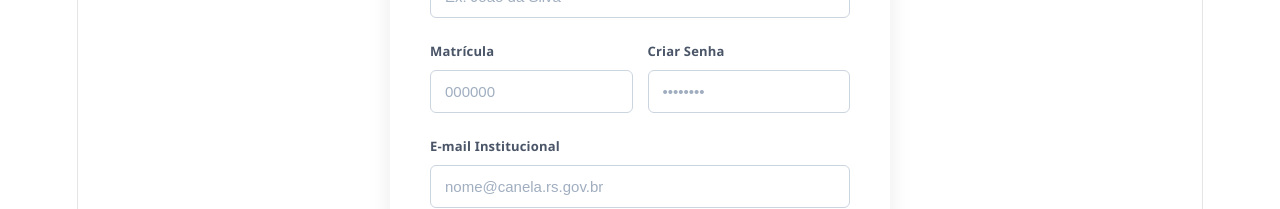
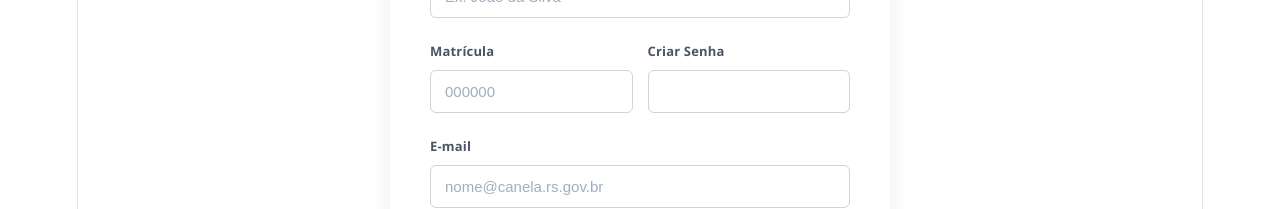
Before and after one commit to smenegas/access-control, a React (Vite) app: page /new-account in a window 1280 px wide. Shown: the part 287-496 px from the top of the page. Built offline with nearby package versions, Linux system fonts and the light colour scheme; no server answers.

Commit message:
Code adjustments.

```diff
--- a/src/components/new-account/new-account.jsx
+++ b/src/components/new-account/new-account.jsx
@@ -99,7 +99,7 @@ export default function NewAccount({ aoVoltarLogin }) {
             <div className="input-group">
               <label htmlFor="password">Criar Senha</label>
               <input
-                id="password" type="password" placeholder="••••••••" required
+                id="password" type="password" required
                 className="login-input"
                 onChange={e => setFormData({...formData, password: e.target.value})}
                 disabled={loading}
@@ -108,7 +108,7 @@ export default function NewAccount({ aoVoltarLogin }) {
           </div>
 
           <div className="input-group">
-            <label htmlFor="email">E-mail Institucional</label>
+            <label htmlFor="email">E-mail</label>
             <input
               id="email" type="email" placeholder="nome@canela.rs.gov.br" required
               className="login-input"
```
